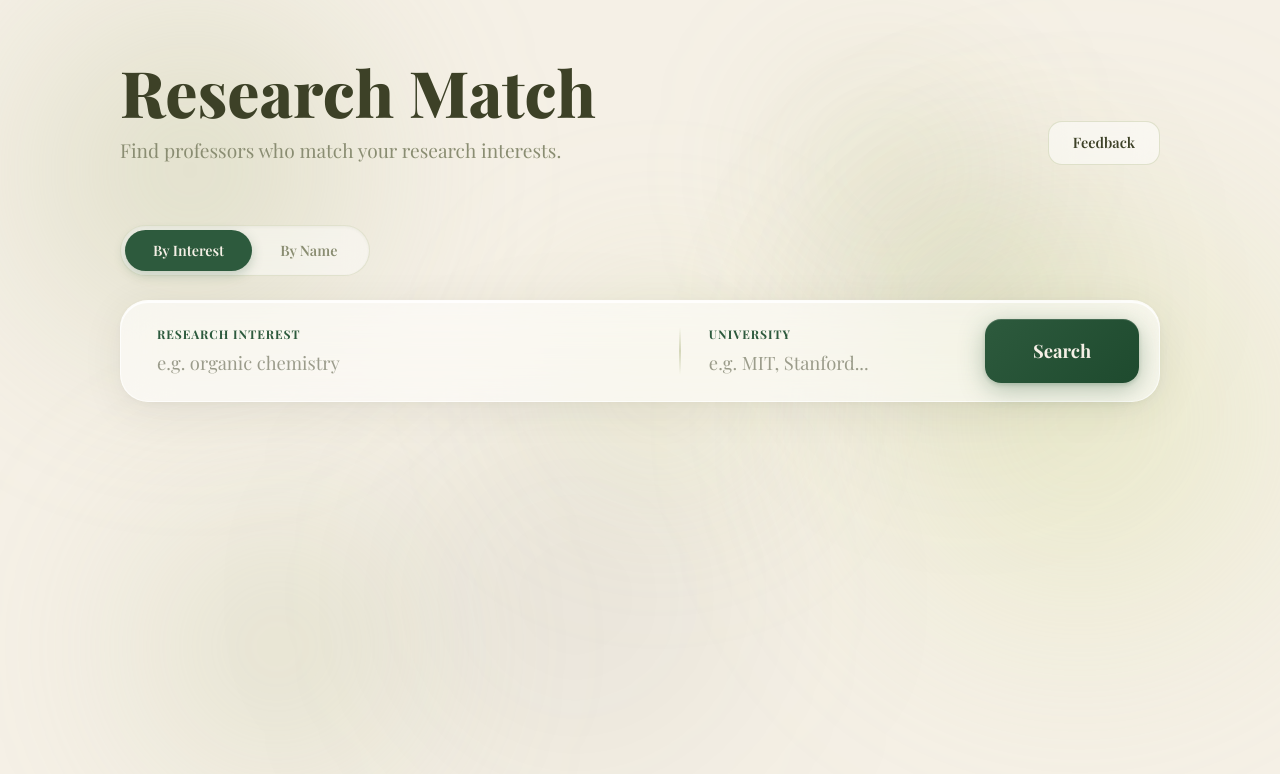
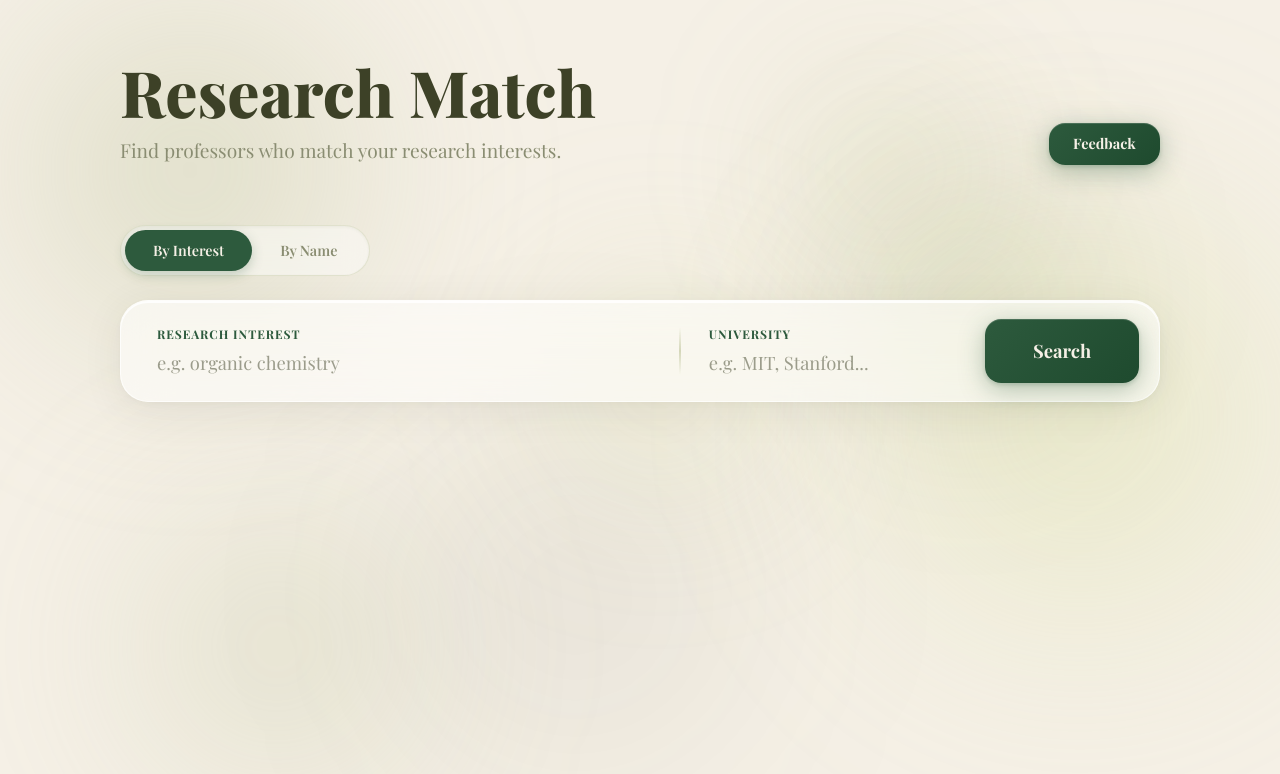
Before and after one commit to jacekimmy/research-match, a Next.js app: page / in a window 1280 px wide. Shown: the top 774 px of the page. Built offline with nearby package versions, Linux system fonts and the light colour scheme; a web font is replaced by a local one.

Commit message:
Fill feedback and back buttons with dark green

```diff
--- a/src/app/feedback/page.tsx
+++ b/src/app/feedback/page.tsx
@@ -141,8 +141,8 @@ export default function FeedbackPage() {
               Help shape Research Match. Suggest features, report bugs, or share your thoughts.
             </p>
           </div>
-          <a href="/" className="btn-secondary" style={{ padding: "12px 28px", fontSize: "0.9rem", textDecoration: "none", display: "inline-flex", alignItems: "center", gap: "8px", whiteSpace: "nowrap" }}>
-            <span style={{ display: "inline-block", transition: "transform 0.3s ease" }}>&larr;</span> Back to tool
+          <a href="/" className="btn-cta" style={{ padding: "12px 28px", fontSize: "0.9rem", textDecoration: "none", display: "inline-flex", alignItems: "center", gap: "8px", whiteSpace: "nowrap" }}>
+            &larr; Back to tool
           </a>
         </div>
 
--- a/src/app/page.tsx
+++ b/src/app/page.tsx
@@ -389,7 +389,7 @@ export default function Home() {
             </p>
           </div>
           <div style={{ display: "flex", gap: "12px", alignItems: "center" }}>
-            <a href="/feedback" className="pill" style={{ padding: "10px 24px", fontSize: "0.9rem", textDecoration: "none", color: "#3D4127" }}>
+            <a href="/feedback" className="btn-cta" style={{ padding: "10px 24px", fontSize: "0.9rem", textDecoration: "none" }}>
               Feedback
             </a>
             {saved.length > 0 && (
```
